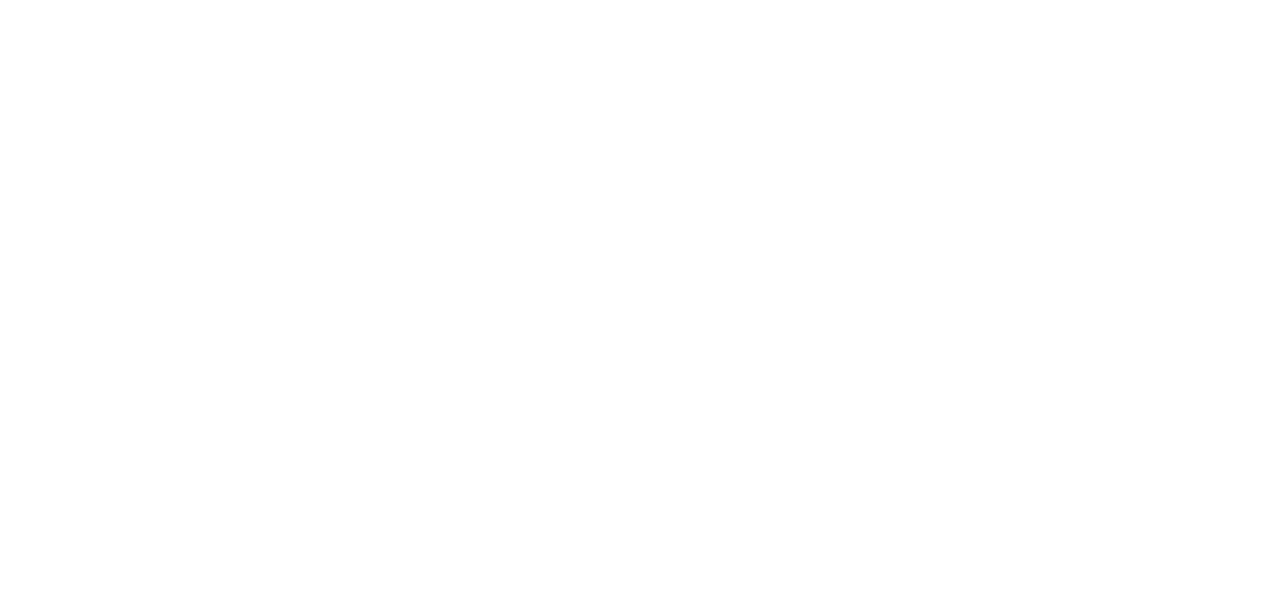
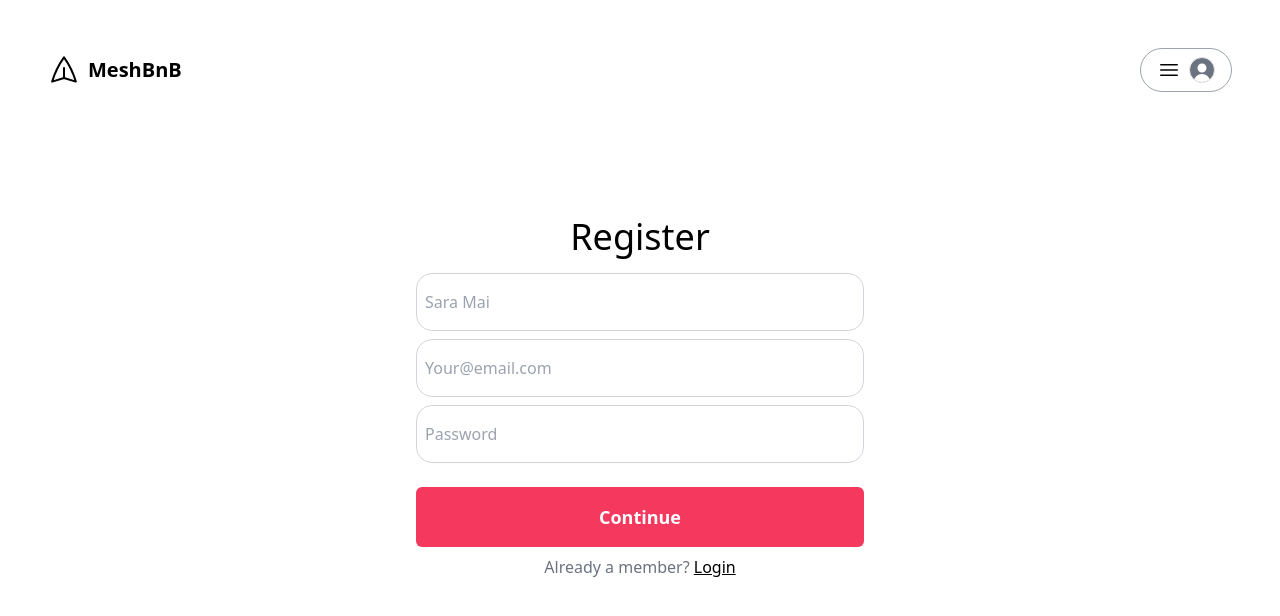
Before and after one commit to CodeWithSomesh/MeshBnB-Room-Booking-Site-MERN, a React (Vite) app in the folder client/: page /register in a window 1280 px wide. Before the commit this address had no page. Shown: the top 616 px of the page. Built offline with nearby package versions, Linux system fonts and the light colour scheme.

Commit message:
Done with Register and Login Page

```diff
--- a/client/src/App.jsx
+++ b/client/src/App.jsx
@@ -3,6 +3,7 @@
 import Layout from './components/Layout'
 import HomePage from './pages/HomePage'
 import LoginPage from './pages/LoginPage'
+import RegisterPage from './pages/RegisterPage'
 
 function App() {
 
@@ -12,6 +13,7 @@
       <Route path='/' element={<Layout />}>
         <Route index element={<HomePage />} />
         <Route path='/login' element={<LoginPage />} />
+        <Route path='/register' element={<RegisterPage />} />
       </Route>
 
     </Routes>
--- a/client/src/index.css
+++ b/client/src/index.css
@@ -8,5 +8,5 @@
 }
 
 button.primary{
-    @apply w-full text-white bg-primary rounded-lg py-4;
+    @apply w-full text-white bg-primary rounded-md py-4;
 }
--- a/client/src/pages/LoginPage.jsx
+++ b/client/src/pages/LoginPage.jsx
@@ -7,7 +7,7 @@
       <form className="max-w-md mx-auto">
         <input type="email" placeholder="Your@email.com" />
         <input type="password" placeholder="Password" />
-        <button className="primary text-lg font-bold mt-4">Login</button>
+        <button className="primary text-lg font-bold mt-4">Continue</button>
 
         <div className="text-center text-gray-500 mt-2">
           Don't have an account yet? <Link to={'/register'} className="underline text-black">Register now</Link>
--- a/client/src/pages/RegisterPage.jsx
+++ b/client/src/pages/RegisterPage.jsx
@@ -1,6 +1,21 @@
+import { Link } from "react-router-dom"
+
 const RegisterPage = () => {
   return (
-    <div>RegisterPage</div>
+    <div className="mt-4 grow flex flex-col items-center justify-center mb-32">
+      <h1 className="text-4xl text-center mb-4">Register</h1>
+      <form className="max-w-md mx-auto">
+        <input type="text" placeholder="Sara Mai" />
+        <input type="email" placeholder="Your@email.com" />
+        <input type="password" placeholder="Password" />
+        <button className="primary text-lg font-bold mt-4">Continue</button>
+
+        <div className="text-center text-gray-500 mt-2">
+          Already a member? <Link to={'/login'} className="underline text-black">Login</Link>
+        </div>
+
+      </form>
+    </div>
   )
 }
 
```
